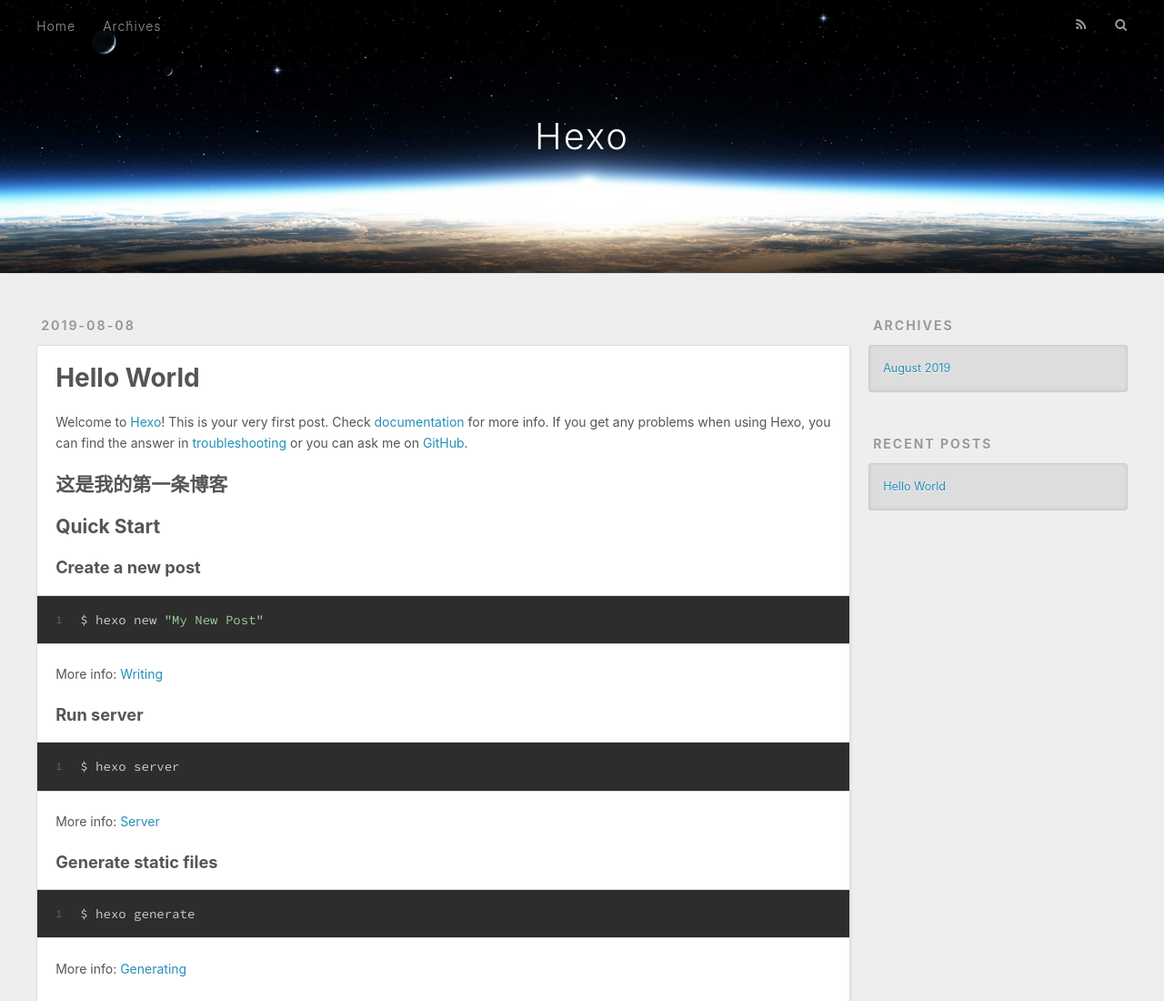
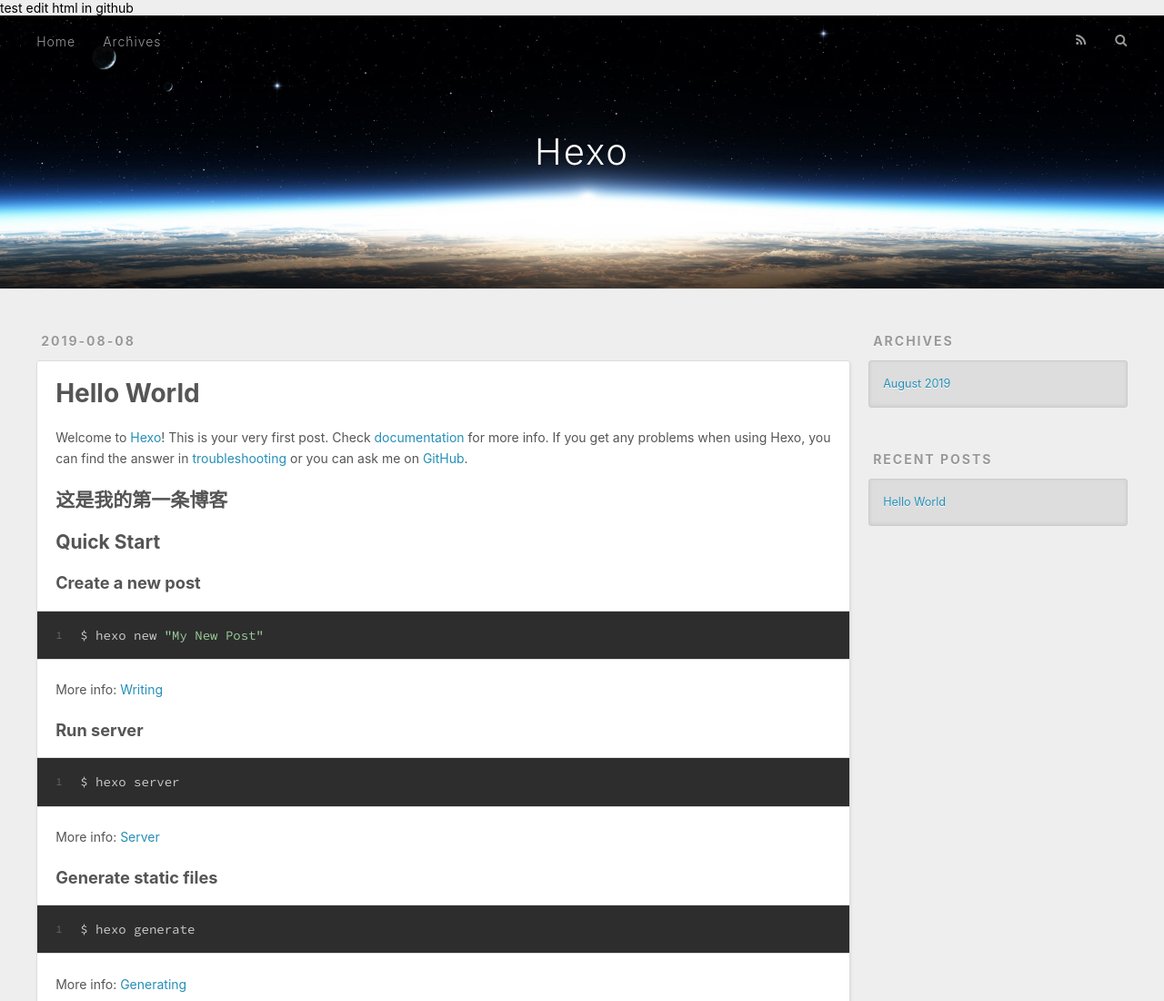
Before and after one commit to sunset69/sunset69.github.io, a plain HTML site: page 2019/08/08/hello-world/index.html in a window 1280 px wide. Shown: the top 1100 px of the page at 91% size. Drawn offline with nearby package versions, Linux system fonts and the light colour scheme.

Commit message:
测试直接修改github文件

```diff
--- a/2019/08/08/hello-world/index.html
+++ b/2019/08/08/hello-world/index.html
@@ -31,6 +31,7 @@
 </head>
 </html>
 <body>
+    <p>test edit html in github</P>
   <div id="container">
     <div id="wrap">
       <header id="header">
```
